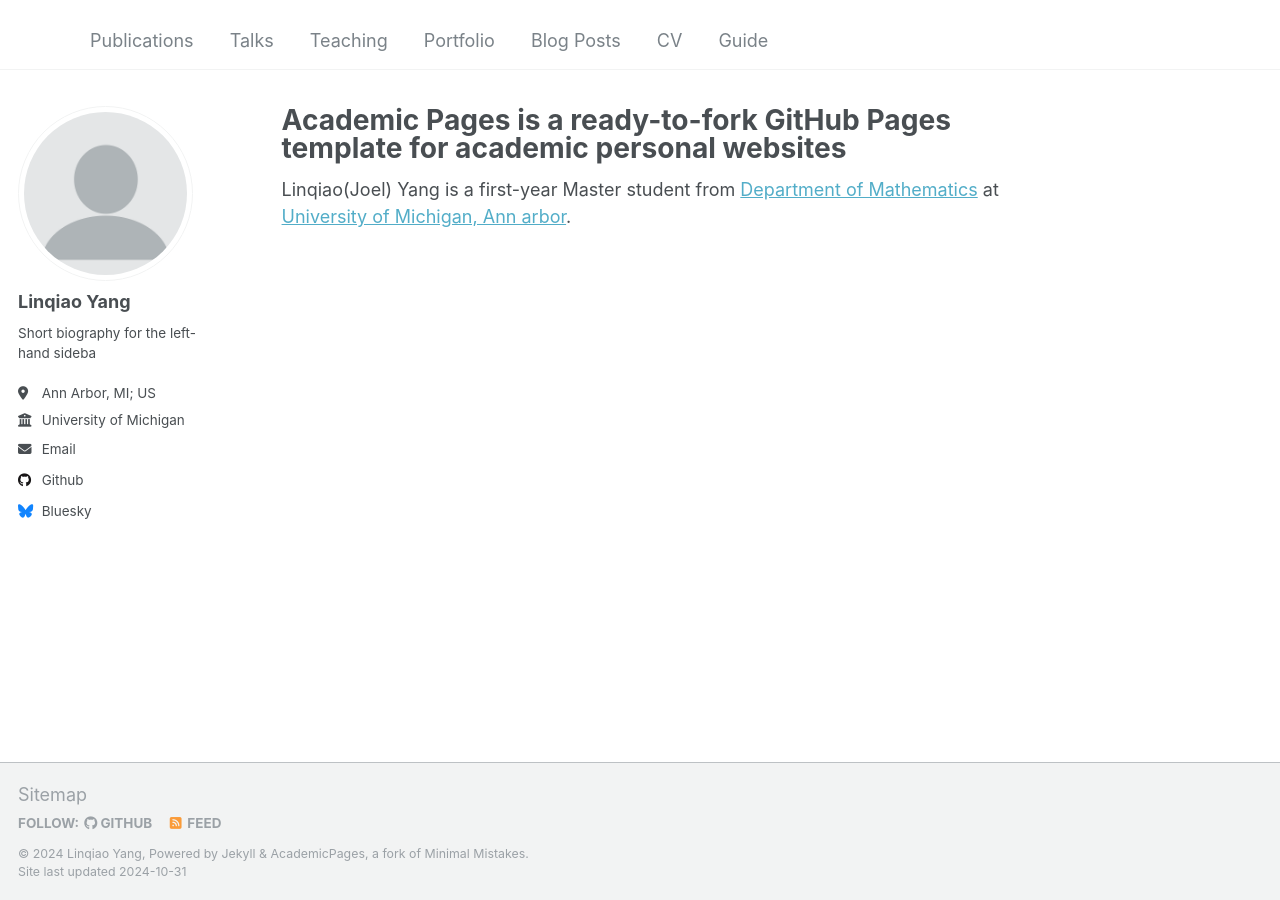
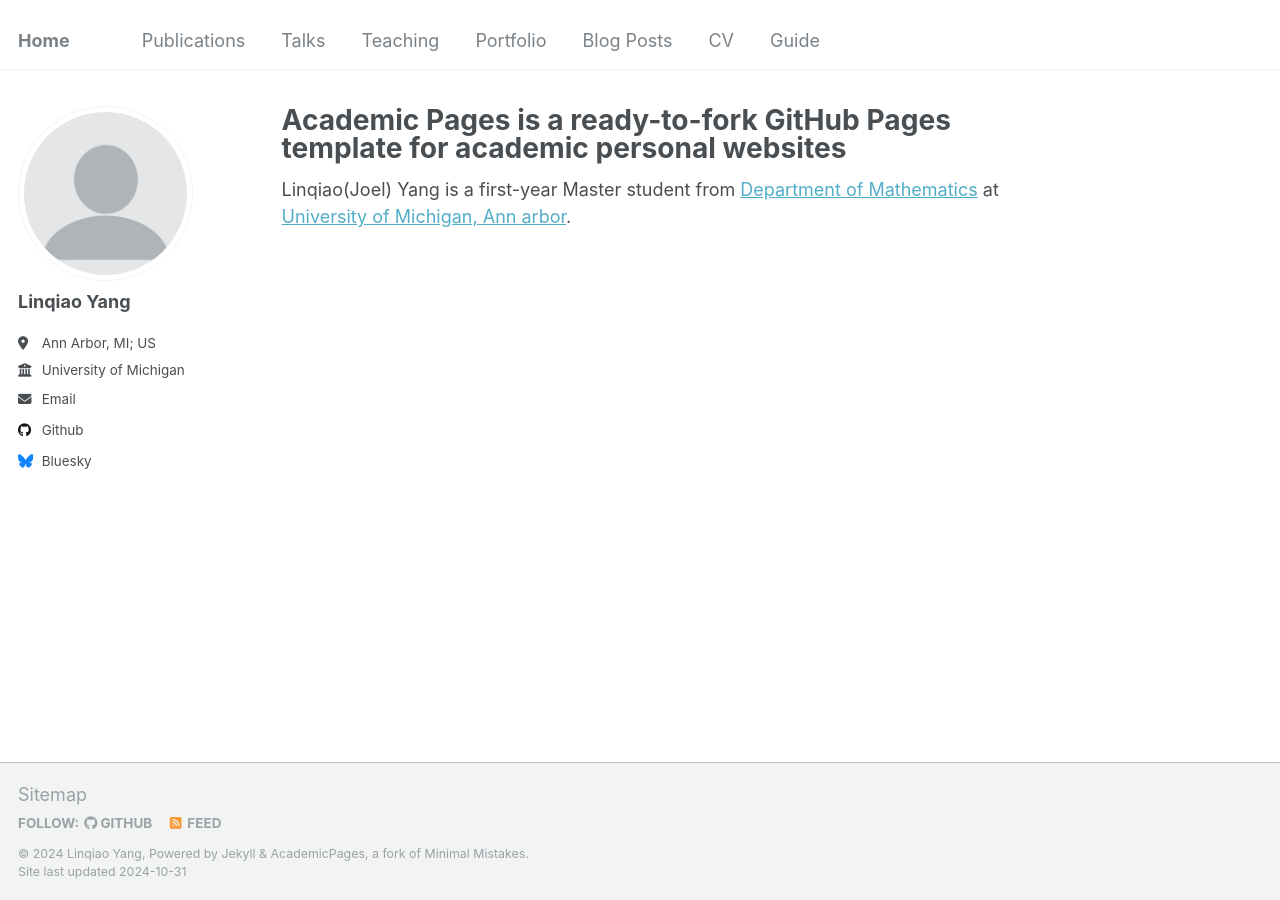
Before and after one commit to joelyanglq/joelyanglq.github.io, a Jekyll site: the page built from _pages/about.md, in a window 1280 px wide. Built offline with Jekyll 4.4.1, drawn with Linux system fonts in a browser that asks for light colours.

Commit message:
Update _config.yml

```diff
--- a/_config.yml
+++ b/_config.yml
@@ -8,7 +8,7 @@
 
 # Basic Site Settings
 locale                   : "en-US"
-title                    : ""
+title                    : "Home"
 title_separator          : " "
 name                     : &name "Linqiao Yang"
 description              : &description "personal description"
@@ -24,7 +24,7 @@ author:
   avatar           : "profile.png"
   name             : "Linqiao Yang"
   pronouns         : # example: "she/her"
-  bio              : "Short biography for the left-hand sideba"
+  bio              : ""
   location         : "Ann Arbor, MI; US"
   employer         : "University of Michigan"
   uri              : # URL
```
